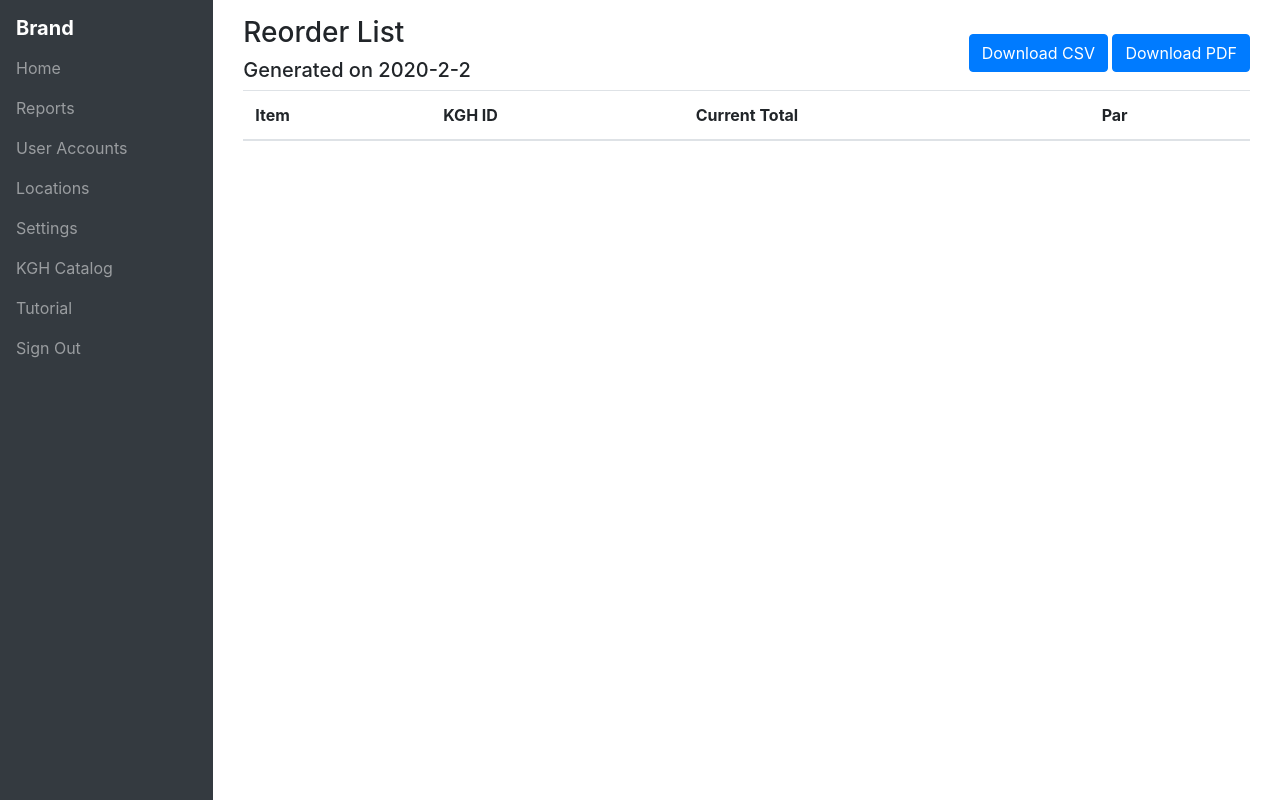
After one commit to Queens-Patient-Simulation-Lab/Inventory, a Django app: page /reports/reorder/ in a window 1280 px wide. The commit adds this page. Run offline with Django 3.2, Linux system fonts and the light colour scheme; tables that the repository leaves empty hold one stand-in row (values such as "Sample post"); lists and menus that the app fills with data are empty; some libraries are stand-ins or nearby versions.

Commit message:
Add reorder report

```diff
--- a/reports/templates/web/main.html
+++ b/reports/templates/web/main.html
@@ -33,7 +33,7 @@
       <p class="mb-1">Lists the actions a user has preformed</p>
     </a>
 
-    <a href="#" class="list-group-item list-group-item-action flex-column align-items-start">
+    <a href="{% url 'reorder'%}" class="list-group-item list-group-item-action flex-column align-items-start">
       <div class="d-flex w-100 justify-content-between">
         <h5 class="mb-1">Reorder List</h5>
       </div>
--- /dev/null
+++ b/reports/templates/web/reorder.html
@@ -0,0 +1,35 @@
+{% extends "itemManagement/chrome_template.html" %}
+{% block body %}
+<div class="container">
+  <div class="d-flex flex-row align-items-center flex-wrap justify-content-between">
+    <div>
+      <h3>Reorder List</h3>
+      <h5>Generated on {% now "Y-n-j" %}</h5>
+    </div>
+    <div class="text-center">
+      <a class="btn btn-primary" href="{% url 'reorder' format='csv' %}">Download CSV</a>
+      <a class="btn btn-primary" href="{% url 'reorder' format='pdf' %}">Download PDF</a>
+    </div>
+  </div>
+  <table class="table">
+    <thead>
+      <tr>
+        <th scope="col">Item</th>
+        <th scope="col">KGH ID</th>
+        <th scope="col">Current Total</th>
+        <th scope="col">Par</th>
+      </tr>
+    </thead>
+    <tbody>
+      {% for item in items %}
+      <tr>
+        <td><a href="{% url 'item-details' itemId=item.id %}">{{item.name}}</a></td>
+        <td>{{item.kghID}}</td>
+        <td>{{item.total}}</td>
+        <td>{{item.par}}</td>
+      </tr>
+      {% endfor %}
+    </tbody>
+  </table>
+</div>
+{% endblock body %}
--- a/reports/urls.py
+++ b/reports/urls.py
@@ -5,6 +5,7 @@ urlpatterns = [
     path('', views.MainPage, name="reports"),
     re_path(r'^onHand/(?:(?P<format>(?:csv|pdf))/)?$', views.InventoryOnHand, name="inventory-on-hand"),
     re_path(r'^obsolecense/(?:(?P<format>(?:csv|pdf))/)?$', views.InventoryObsolescence, name="inventory-obsolecense"),
+    re_path(r'^reorder/(?:(?P<format>(?:csv|pdf))/)?$', views.ReorderList, name="reorder"),
     path('cycle/', views.CycleCountHTML, name="cycle-count"),
     path('cycle/csv', views.CycleCountCSV, name="cycle-count-csv"),
     path('cycle/pdf', views.CycleCountPDF, name="cycle-count-pdf")
--- a/reports/views.py
+++ b/reports/views.py
@@ -80,3 +80,15 @@ def InventoryObsolescence(request, format=None):
         return __PDFResponseGenerator("inventory-obsolescence", "Inventory Obsolescence", 'pdf/obsolescence.html', {"items": data})
     else:
         return render(request, 'web/obsolescence.html', {"items": data})
+
+
+def ReorderList(request, format=None):
+    items = Item.objects.all().order_by("title")
+    belowThreshold = filter(lambda x: x.alertThreshold is not None and x.totalQuantity < x.alertThreshold, items)
+    data = [{"id": x.id, "name": x.title, "total": x.totalQuantity, "par": x.alertThreshold, "kghID": x.kghID} for x in belowThreshold]
+    if format == "csv":
+        return __CSVResponseGenerator("reorder", ["Name", "KGH ID", "Current Total", "Par Level"], [[x["name"], x["kghID"], x["total"], x["par"]] for x in data])
+    elif format == "pdf":
+        return __PDFResponseGenerator("reorder", "Reorder List", 'pdf/reorder.html', {"items": data})
+    else:
+        return render(request, 'web/reorder.html', {"items": data})
```
Also changed, not shown: reports/templates/pdf/reorder.html (added, +23 -0 lines).
